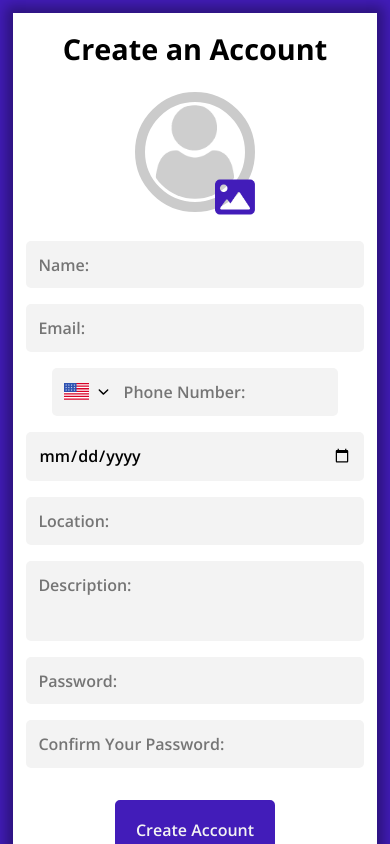
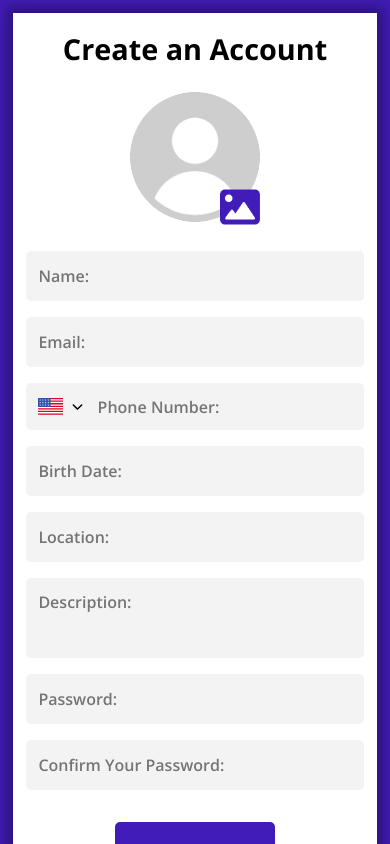
Before and after one commit to Alan-Tomaz/Managit, a React (Vite) app in the folder client/: page /register in a window 390 px wide. Built offline with nearby package versions, Linux system fonts and the light colour scheme; no server answers.

Commit message:
Created Phone, Date and File Input

```diff
--- a/client/src/pages/Register.css
+++ b/client/src/pages/Register.css
@@ -53,11 +53,10 @@
 }
 
 .register__user-img {
-    width: 120px;
-    height: 120px;
+    width: 130px;
+    height: 130px;
     border-radius: 100%;
-    border: 10px solid var(--bg-color-variant);
-    padding: .2rem;
+    object-fit: cover;
 }
 
 .register__img {
@@ -72,6 +71,13 @@
     cursor: pointer;
 }
 
+.register__file {
+    position: absolute;
+    top: 110px;
+    left: 50px;
+    display: none;
+}
+
 .register__form {
     width: 100%;
     display: grid;
@@ -84,6 +90,7 @@
     background-color: var(--bg-color);
     border-radius: 5px;
     padding: .8rem;
+    height: 50px;
     font-size: 1rem;
     font-weight: var(--font-semi-bold);
 
@@ -104,6 +111,7 @@
 /* REGISTER PHONE NUMBER */
 
 .register__input-phonenumber {
+    width: 100%;
     border-radius: 5px;
     display: flex;
     background-color: var(--bg-color);
@@ -150,7 +158,7 @@
 .register__input__countries {
     transition: var(--transition);
     position: absolute;
-    top: 60px;
+    top: 50px;
     display: flex;
     flex-direction: column;
     background-color: #e0e0e0;
@@ -204,7 +212,9 @@
     display: none;
 }
 
-
+::-webkit-calendar-picker-indicator:hover {
+    cursor: pointer;
+}
 
 .register__input-location,
 .register__input-description {
--- a/client/src/pages/Register.jsx
+++ b/client/src/pages/Register.jsx
@@ -21,15 +21,19 @@ function Register() {
     const [description, setDescription] = useState("");
     const [password, setPassword] = useState("");
     const [confirmPassword, setConfirmPassword] = useState("");
-    const [countryCode, setCountryCode] = useState("1");
+    const [countryCode, setCountryCode] = useState(1);
 
     const [isFocusingPhoneInput, setIsFocusingPhoneInput] = useState(false);
     const [isCountryListOpen, setIsCountryListOpen] = useState(false);
+    const [birthInputType, setBirthInputType] = useState("text");
+    const [previewImg, setPreviewImg] = useState(UserImg);
+
     const [countries, setCountries] = useState([<li key={1} id='country-item-1' className='register__input__contry-item' onClick={() => handleChangeCountry(1)}><div className="register__input__contry-img"><US className='register__input__country-flag' /><span className='register__input__country-text' id='country-1'>United States</span></div><span className='register__input__country-text'>+1</span></li>, <li key={2} className='register__input__contry-item' id='country-item-2' onClick={() => handleChangeCountry(55)}><div className="register__input__contry-img"><BR className='register__input__country-flag' /><span className='register__input__country-text' id='country-2'>Brazil</span></div><span className='register__input__country-text'>+55</span></li>]);
 
     const countryListRef = useRef(null);
 
     useEffect(() => {
+        /* CLOSE WINDOW WHEN CLICK OUTSIDE */
         const handleClickOutside = (event) => {
             if (countryListRef.current && !countryListRef.current.contains(event.target)) {
                 setIsCountryListOpen(false);
@@ -43,11 +47,22 @@ function Register() {
     }, []);
 
     const handlePhoneNumber = (e) => {
-
+        /* FORMATTING PHONE NUMBER */
         const newPhoneNumber = e.target.value.replace(/[^\d]/g, '');
-
         const phoneNumberLength = newPhoneNumber.length;
-
+        switch (countryCode) {
+            case 1:
+                if (phoneNumberLength < 4) {
+                    setPhoneNumber(newPhoneNumber);
+                }
+                else if (phoneNumberLength < 7) {
+                    setPhoneNumber(`(${newPhoneNumber.slice(0, 3)}) ${newPhoneNumber.slice(3)}`);
+                }
+                else {
+                    setPhoneNumber(`(${newPhoneNumber.slice(0, 3)}) ${newPhoneNumber.slice(3, 6)}-${newPhoneNumber.slice(6, 10)}`);
+                }
+                break;
+            case 55:
                 if (phoneNumberLength < 3) {
                     setPhoneNumber(newPhoneNumber);
                 }
@@ -60,20 +75,18 @@ function Register() {
                 else {
                     setPhoneNumber(`(${newPhoneNumber.slice(0, 2)}) ${newPhoneNumber.slice(2, 3)} ${newPhoneNumber.slice(3, 7)}-${newPhoneNumber.slice(7, 11)}`);
                 }
-
+                break;
+        }
     }
 
-    const handleSubmitForm = (e) => {
-        e.preventDefault();
-    }
 
     const handleChangeCountry = (code) => {
         setCountryCode(code);
         setIsCountryListOpen(false);
+        setPhoneNumber("");
     }
 
     const handleSearchCountry = (e) => {
-
         const searchValue = e.target.value.toLowerCase();
 
         countries.map((country, index) => {
@@ -87,8 +100,48 @@ function Register() {
 
     const handleChangePhoneInputBackground = () => {
         const isFocusing = isFocusingPhoneInput;
+        setIsFocusingPhoneInput(!isFocusing);
+    }
 
-        setIsFocusingPhoneInput(!isFocusing);
+    const handleChangeDateInput = (e, type) => {
+        const input = e.target;
+
+        switch (type) {
+            case "focus":
+                setBirthInputType("date");
+                break;
+            case "blur":
+                if (input.value.length == 0) {
+                    setBirthInputType("text");
+                }
+                break;
+            case "double_click":
+                input.showPicker();
+                break;
+        }
+
+    }
+
+    const handlePreviewImage = (e) => {
+        const inputTarget = e.target;
+        const file = inputTarget.files[0];
+
+        const fileSize = (file.size / 1024);
+
+        if (file && fileSize < 2048) {
+            const reader = new FileReader();
+
+            reader.addEventListener('load', (e) => {
+                const readerTarget = e.target;
+                setPreviewImg(readerTarget.result);
+            })
+
+            reader.readAsDataURL(file);
+        }
+    }
+
+    const handleSubmitForm = (e) => {
+        e.preventDefault();
     }
 
     return (
@@ -101,8 +154,9 @@ function Register() {
                     <div className="register__box">
                         <h3 className='register__title'>Create an Account</h3>
                         <div className="register__user">
-                            <img src={UserImg} alt="" className='register__user-img' />
-                            <img src={Image} alt="" className='register__img' />
+                            <img src={previewImg} alt="User Picture" className='register__user-img' />
+                            <img src={Image} alt="" className='register__img' onClick={() => document.getElementById("register__file").click()} />
+                            <input type="file" name="register__file" id="register__file" className='register__file' onChange={handlePreviewImage} />
                         </div>
                         <form className="register__form" id='register__form' onSubmit={() => handleSubmitForm()}>
                             <input type="text" placeholder='Name:' className='register__input-name register__input' onChange={(e) => setName(e.target.value)} />
@@ -122,7 +176,7 @@ function Register() {
                                     </ul>
                                 </div>
                             </div>
-                            <input type="date" placeholder='Birth Date:' className='register__input-birthdate register__input' id='input__birth-date' onChange={(e) => setBirthDate(e.target.value)} />
+                            <input type={birthInputType} placeholder='Birth Date:' className='register__input-birthdate register__input' id='input__birth-date' onChange={(e) => setBirthDate(e.target.value)} onFocus={(e) => handleChangeDateInput(e, "focus")} onBlur={(e) => handleChangeDateInput(e, "blur")} onDoubleClick={(e) => handleChangeDateInput(e, "double_click")} />
                             <input type="text" placeholder='Location:' className='register__input-location register__input' onChange={(e) => setLocation(e.target.value)} />
                             <textarea type="text" placeholder='Description:' className='register__input-description register__input' onChange={(e) => setDescription(e.target.value)}></textarea>
                             <input type="password" placeholder='Password:' className='register__input-password register__input' onChange={(e) => setPassword(e.target.value)} />
@@ -137,4 +191,4 @@ function Register() {
     )
 }
 
-export default Register
+export default Register;
```
Also changed, not shown: client/src/assets/images/user.png. Lines whose indentation alone changed are shown as unchanged.
